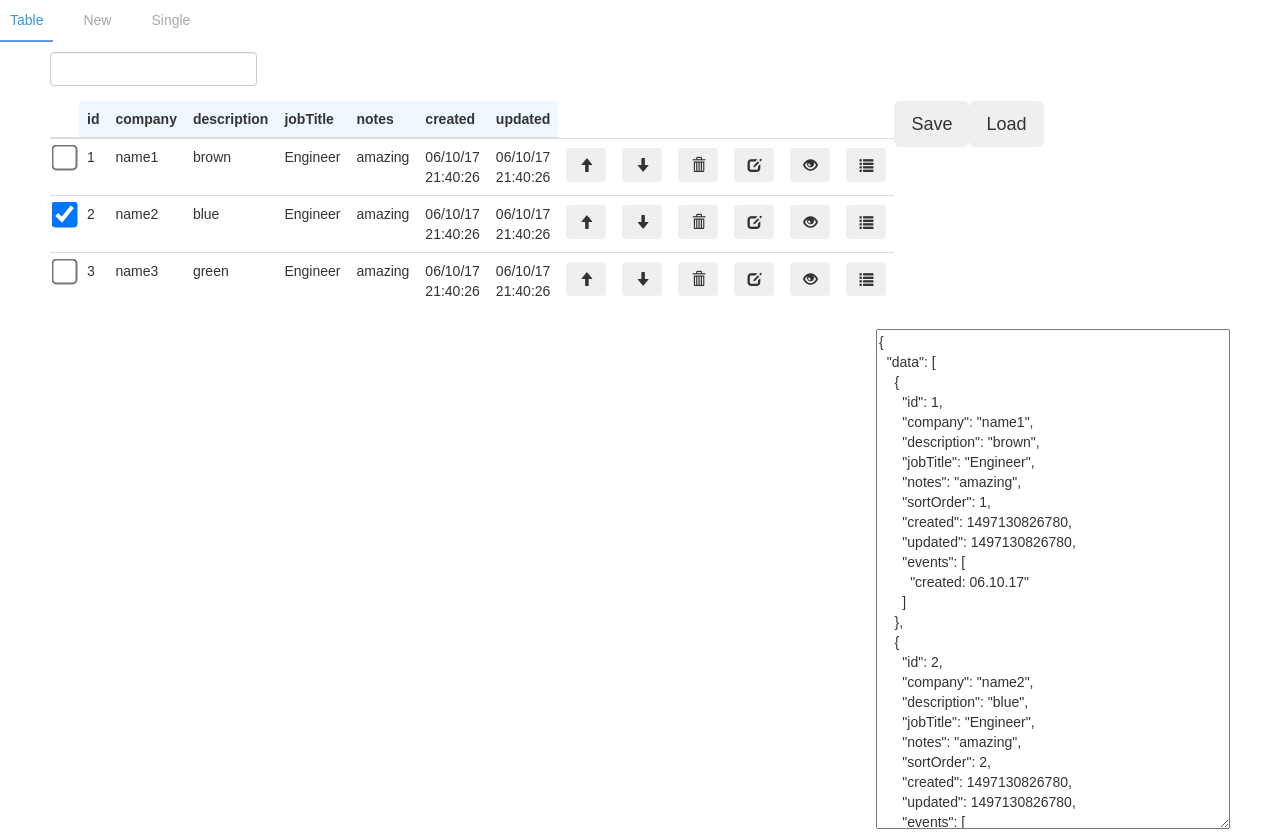
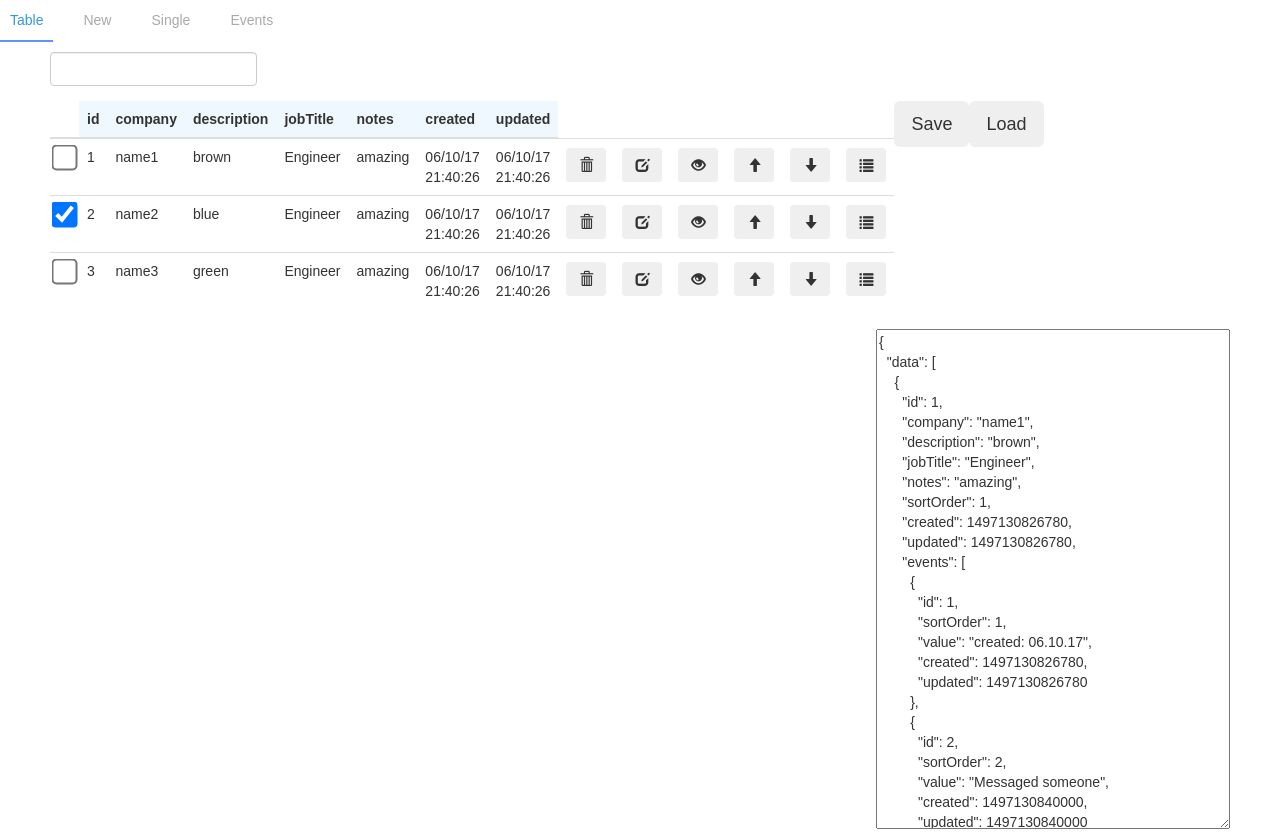
Before and after one commit to EliasCole3/operation-silver, a React (Create React App) app: page / in a window 1280 px wide. Built offline with nearby package versions, Linux system fonts and the light colour scheme.

Commit message:
almost done refactoring Table to be more independent

```diff
--- a/gui-tests/wdio.conf.js
+++ b/gui-tests/wdio.conf.js
@@ -121,7 +121,8 @@ exports.config = {
   // Options to be passed to Mocha.
   // See the full list at http://mochajs.org/
   mochaOpts: {
-    ui: 'bdd'
+    ui: 'bdd',
+    compilers: ['js:babel-register']
   },
   //
   // =====
--- a/src/App.js
+++ b/src/App.js
@@ -42,6 +42,7 @@ class App extends Component {
       console.log(`failed to retrieve data from local storage, loading data from test file`)
       state = testdata1
       localStorage.setItem('operation-silver-last-id', '3')
+      localStorage.setItem('operation-silver-data', JSON.stringify(state))
     } else {
       state = localStorageState
     }
@@ -122,7 +123,7 @@ class App extends Component {
     })[0]
     console.log(entry)
     this.setState({
-      modalOpen: true,
+      activeTab: 4,
       entryWithEventsToUpdate: entry
     }, this.updateLocalStorage)
   }
@@ -186,35 +187,120 @@ class App extends Component {
     this.setState({ activeTab: index }, this.updateLocalStorage)
   }
 
-  render() {
+  getEntriesTable = () => {
+    if(this.state.data.length !== 0) {
       return (
-      <div className='App'>
-
-
-
-        <Tabs
-          tabActive={this.state.activeTab}
-          onAfterChange={this.afterTabChange}
-        >
-
-          <Tabs.Panel title='Table'>
-
         <Table
+          enabledFeatures={[
+            'row selectors',
+            'row transiency',
+            'column sorting',
+            'search',
+            'delete',
+            'update',
+            'view'
+          ]}
+          customRowButtons={[
+            {
+              key: 'events',
+              glyphicon: 'list',
+              handler: this.showEventsView
+            }
+          ]}
           data={this.state.data}
+          updateData={data => {
+            let state = clone(this.state)
+            state.data = data
+            this.setState(state)
+          }}
+          tableSettings={this.state.tableSettings.entries}
+          updateTableSettings={newSettings => {
+            let state = clone(this.state)
+            state.tableSettings.entries = newSettings
+            this.setState(state)
+          }}
+          updateTableSettingsAndData={(settings, data) => {
+            let state = clone(this.state)
+            state.data = data
+            state.tableSettings.entries = settings
+            this.setState(state)
+          }}
           deleteEntry={this.deleteEntry}
           updateEntry={this.updateEntry}
           showUpdateForm={this.showUpdateForm}
           showSingleView={this.showSingleView}
           showEventsView={this.showEventsView}
-              updateGlobalState={this.updateGlobalState}
-              table={this.state.table}
           rowSelectorClicked={this.rowSelectorClicked}
         />
+      )
+    } else {
+      return (
+        <h2>There is no data currently. Please head to 'New' to create an entry :)</h2>
+      )
+    }
+  }
 
-            <div id='state-box-wrapper'>
-              <textarea id='state-box' value={JSON.stringify(this.state, '', 2)} onChange={e => { }}></textarea>
+  getEventsTable = () => {
+    if(this.state.entryWithEventsToUpdate) {
+      return (
+        <div id=''>
+          <h2>Events view for {this.state.entryWithEventsToUpdate.company}</h2>
+          <Table
+            enabledFeatures={[
+              'row selectors',
+              'row transiency',
+              'column sorting',
+              'search',
+              'delete',
+              'update',
+              'view'
+            ]}
+            data={this.state.entryWithEventsToUpdate.events}
+            updateData={data => {
+              let state = clone(this.state)
+              let index = state.data.findIndex(x => {
+                return x.id === this.state.entryWithEventsToUpdate.id
+              })
+              state.data[index].events = data
+              state.entryWithEventsToUpdate = state.data[index]
+              this.setState(state)
+            }}
+            tableSettings={this.state.tableSettings.events}
+            updateTableSettings={newSettings => {
+              let state = clone(this.state)
+              state.tableSettings.events = newSettings
+              this.setState(state)
+            }}
+            updateTableSettingsAndData={(settings, data) => {
+              let state = clone(this.state)
+
+              let index = state.data.findIndex(x => {
+                return x.id === this.state.entryWithEventsToUpdate.id
+              })
+              state.data[index].events = data
+              state.entryWithEventsToUpdate = state.data[index]
+
+              state.tableSettings.events = settings
+              this.setState(state)
+            }}
+            deleteEntry={this.deleteEntry}
+            updateEntry={this.updateEntry}
+            showUpdateForm={this.showUpdateForm}
+            showSingleView={this.showSingleView}
+            showEventsView={this.showEventsView}
+            rowSelectorClicked={this.rowSelectorClicked}
+          />
         </div>
+      )
+    } else {
+      return (
+        <div id=''>Nothing to see here. Move along.</div>
+      )
+    }
+  }
 
+  getSaveButton = () => {
+    return(
       <button
         id='savefile'
         className='btn btn-lg'
@@ -223,7 +309,11 @@ class App extends Component {
           savefile(JSON.stringify(this.state, '', 2), filename)
         }}
       >Save</button>
+    )
+  }
 
+  getLoadButton = () => {
+    return(
       <button
         id='loadfile'
         className='btn btn-lg'
@@ -234,15 +324,33 @@ class App extends Component {
           })
         }}
       >Load</button>
+    )
+  }
+
+  getStateBox = () => {
+    return(
+      <div id='state-box-wrapper'>
+        <textarea id='state-box' value={JSON.stringify(this.state, '', 2)} onChange={e => { }}></textarea>
+      </div>
+    )
+  }
 
 
+  render() {
+    return (
+      <div className='App'>
 
+        <Tabs
+          tabActive={this.state.activeTab}
+          onAfterChange={this.afterTabChange}
+        >
 
-
+          <Tabs.Panel title='Table'>
+            {this.getEntriesTable()}
+            {this.getStateBox()}
+            {this.getSaveButton()}
+            {this.getLoadButton()}
           </Tabs.Panel>
-
-
-
 
           <Tabs.Panel title='New'>
             <CreateEntryForm
@@ -258,7 +366,16 @@ class App extends Component {
               </pre>
             </div>
           </Tabs.Panel>
+
+          <Tabs.Panel title='Events'>
+            <div id='events-table-wrapper'>
+              {this.getEventsTable()}
+            </div>
+          </Tabs.Panel>
+
         </Tabs>
+
+
 
         {/*for gui tests*/}
         <button id='reload-state-from-local-storage-button' onClick={this.reloadStateFromLocalStorage}></button>
@@ -276,4 +393,6 @@ class App extends Component {
   }
 }
 
+
+
 export default App
--- a/src/components/table.jsx
+++ b/src/components/table.jsx
@@ -12,34 +12,34 @@ class Table extends React.Component {
   // }
 
   onMoveRowUpButtonClicked = e => {
-    let newState = clone(this.props)
+    let data = clone(this.props.data)
     let id = +e.target.getAttribute('data-entry-id')
-    let fromIndex = newState.data.findIndex(x => {
+    let fromIndex = data.findIndex(x => {
       return x.id === id
     })
-    newState.data = arraymove(newState.data, fromIndex, fromIndex - 1)
+    data = arraymove(data, fromIndex, fromIndex - 1)
 
     // set the sortOrder to the array index
-    newState.data.forEach((x, i) => {
+    data.forEach((x, i) => {
       x.sortOrder = i
     })
 
-    this.props.updateGlobalState(newState)
+    this.props.updateData(data)
   }
   onMoveRowDownButtonClicked = e => {
-    let newState = clone(this.props)
+    let data = clone(this.props.data)
     let id = +e.target.getAttribute('data-entry-id')
-    let fromIndex = newState.data.findIndex(x => {
+    let fromIndex = data.findIndex(x => {
       return x.id === id
     })
-    newState.data = arraymove(newState.data, fromIndex, fromIndex + 1)
+    data = arraymove(data, fromIndex, fromIndex + 1)
 
     // set the sortOrder to the array index
-    newState.data.forEach((x, i) => {
+    data.forEach((x, i) => {
       x.sortOrder = i
     })
 
-    this.props.updateGlobalState(newState)
+    this.props.updateData(data)
   }
 
   onDeleteRowButtonClicked = e => {
@@ -54,9 +54,6 @@ class Table extends React.Component {
 
   onUpdateRowButtonClicked = e => {
     let id = +e.target.getAttribute('data-entry-id')
-    // let index = this.props.data.findIndex(x => {
-    //   return x.id === id
-    // })
     this.props.showUpdateForm(id)
   }
 
@@ -71,39 +68,42 @@ class Table extends React.Component {
   }
 
   sortColumn = column => {
-    let newState = clone(this.props)
+    let newSettings = clone(this.props.tableSettings)
+    let data = clone(this.props.data)
 
-    if(this.props.table.currentSortColumn === column && this.props.table.currentSortDirection === 'descending') {
-      newState.data.sort((x, y) => {
+    if(this.props.tableSettings.currentSortColumn === column && this.props.tableSettings.currentSortDirection === 'descending') {
+      data.sort((x, y) => {
         // sort ascending
         if(x[column] > y[column]) return 1
         if(x[column] < y[column]) return -1
         return 0
       })
-      newState.table.currentSortDirection = 'ascending'
+      newSettings.currentSortDirection = 'ascending'
     } else {
-      newState.data.sort((x, y) => {
+      data.sort((x, y) => {
         // sort descending
         if(x[column] > y[column]) return -1
         if(x[column] < y[column]) return 1
         return 0
       })
-      newState.table.currentSortDirection = 'descending'
+      newSettings.currentSortDirection = 'descending'
     }
 
-    newState.table.currentSortColumn = column
+    newSettings.currentSortColumn = column
 
-    this.props.updateGlobalState(newState)
+    this.props.updateTableSettingsAndData(newSettings, data)
   }
 
   buildTable() {
     let data = clone(this.props.data)
 
+    // console.log(this.props.tableSettings)
+
     // filter the table data down based on the search string
-    if(this.props.table.searchString !== '') {
-      console.log(`current search string: '${this.props.table.searchString}'`)
+    if(this.props.tableSettings.searchString !== '') {
+      console.log(`current search string: '${this.props.tableSettings.searchString}'`)
 
-      let regex = new RegExp(this.props.table.searchString, 'i')
+      let regex = new RegExp(this.props.tableSettings.searchString, 'i')
 
       data = data.filter(x => {
         for(let prop in x) {
@@ -113,22 +113,26 @@ class Table extends React.Component {
       })
     }
 
+    let columnHeaders = []
+
     // empty header cell for the row select
-    let columnHeaders = [
-      (<th key='row-selector'></th>)
-    ]
+    if(this.props.enabledFeatures && this.props.enabledFeatures.includes('row selectors')) {
+      columnHeaders.push(<th key='row-selector'></th>)
+    }
 
     // get column headers from the first object's properties
     for(let prop in data[0]) {
-      if(!this.props.table.hiddenTableProperties.includes(prop)) {
-        let className = this.props.table.currentSortColumn === prop ? 'column-header-sorted' : 'column-header'
+      if(!this.props.tableSettings.hiddenTableProperties.includes(prop)) {
+        let className = this.props.tableSettings.currentSortColumn === prop ? 'column-header-sorted' : 'column-header'
         columnHeaders.push(
           <th
             className={className}
             key={prop}
             name={prop}
             onClick={e => {
+              if(this.props.enabledFeatures && this.props.enabledFeatures.includes('column sorting')) {
                 this.sortColumn(e.target.getAttribute('name'))
+              }
             }}
           >
             {prop}
@@ -156,9 +160,11 @@ class Table extends React.Component {
           onUpdateRowButtonClicked={this.onUpdateRowButtonClicked}
           onSingleViewRowButtonClicked={this.onSingleViewRowButtonClicked}
           onEventsRowButtonClicked={this.onEventsRowButtonClicked}
-          hiddenTableProperties={this.props.table.hiddenTableProperties}
-          table={this.props.table}
+          hiddenTableProperties={this.props.tableSettings.hiddenTableProperties}
+          tableSettings={this.props.tableSettings}
           rowSelectorClicked={this.props.rowSelectorClicked}
+          customRowButtons={this.props.customRowButtons}
+          enabledFeatures={this.props.enabledFeatures}
         />
       )
     })
@@ -171,8 +177,9 @@ class Table extends React.Component {
       <div id='table-wrapper'>
         <ControlBar
           data={this.props.data}
-          table={this.props.table}
-          updateGlobalState={this.props.updateGlobalState}
+          tableSettings={this.props.tableSettings}
+          updateTableSettings={this.props.updateTableSettings}
+          enabledFeatures={this.props.enabledFeatures}
         />
         {table}
       </div>
@@ -190,32 +197,35 @@ class Table extends React.Component {
 
 
 class ControlBar extends React.Component {
-  // constructor(props) {
-  //   super(props)
-  // }
+  build = () => {
+    let elements = []
+
+    if(this.props.enabledFeatures && this.props.enabledFeatures.includes('search')) {
+      elements.push(<SearchBox
+        key='searchbox'
+        data={this.props.data}
+        tableSettings={this.props.tableSettings}
+        updateTableSettings={this.props.updateTableSettings}
+      />)
+    }
+
+    return elements
+  }
 
   render() {
     return (
       <div id='table-control-bar'>
-        <SearchBox
-          data={this.props.data}
-          table={this.props.table}
-          updateGlobalState={this.props.updateGlobalState}
-        />
+        {this.build()}
       </div>
     )
   }
 }
 
 class SearchBox extends React.Component {
-  // constructor(props) {
-  //   super(props)
-  // }
-
   search = searchString => {
-    let table = clone(this.props.table)
-    table.searchString = searchString
-    this.props.updateGlobalState({table: table})
+    let tableSettings = clone(this.props.tableSettings)
+    tableSettings.searchString = searchString
+    this.props.updateTableSettings(tableSettings)
   }
 
   render() {
@@ -236,16 +246,11 @@ class SearchBox extends React.Component {
 
 
 class Row extends React.Component {
-  // constructor(props) {
-  //   super(props)
-  //   // this.state = {}
-  // }
-
   render() {
     let cells = []
 
-    let checked = this.props.table.selectedEntryIds.includes(this.props.entry.id) ? true : false
-
+    if(this.props.enabledFeatures && this.props.enabledFeatures.includes('row selectors')) {
+      let checked = this.props.tableSettings.selectedEntryIds.includes(this.props.entry.id) ? true : false
       cells.push(
         <Cell key='row-selector'>
           <input
@@ -259,6 +264,7 @@ class Row extends React.Component {
           />
         </Cell>
       )
+    }
 
     for(let prop in this.props.entry) {
       if(!this.props.hiddenTableProperties.includes(prop)) {
@@ -273,14 +279,44 @@ class Row extends React.Component {
       }
     }
 
-    let buttons = [
-      <td key='up'><RowButton classes='button-move-row-up glyphicon glyphicon-arrow-up' entryId={this.props.entry.id} clicked={this.props.onMoveRowUpButtonClicked} /></td>,
-      <td key='down'><RowButton classes='button-move-row-down glyphicon glyphicon-arrow-down' entryId={this.props.entry.id} clicked={this.props.onMoveRowDownButtonClicked} /></td>,
-      <td key='delete'><RowButton classes='button-delete-row glyphicon glyphicon-trash' entryId={this.props.entry.id} clicked={this.props.onDeleteRowButtonClicked} /></td>,
-      <td key='update'><RowButton classes='button-update-row glyphicon glyphicon-edit' entryId={this.props.entry.id} clicked={this.props.onUpdateRowButtonClicked} /></td>,
-      <td key='single-view'><RowButton classes='button-single-view-row glyphicon glyphicon-eye-open' entryId={this.props.entry.id} clicked={this.props.onSingleViewRowButtonClicked} /></td>,
-      <td key='events'><RowButton classes='button-events-row glyphicon glyphicon-list' entryId={this.props.entry.id} clicked={this.props.onEventsRowButtonClicked} /></td>
-    ]
+    let buttons = []
+
+
+
+    if(this.props.enabledFeatures && this.props.enabledFeatures.includes('delete')) {
+      buttons.push(<td key='delete'><RowButton classes='button-delete-row glyphicon glyphicon-trash' entryId={this.props.entry.id} clicked={this.props.onDeleteRowButtonClicked} /></td>)
+    }
+
+    if(this.props.enabledFeatures && this.props.enabledFeatures.includes('update')) {
+      buttons.push(<td key='update'><RowButton classes='button-update-row glyphicon glyphicon-edit' entryId={this.props.entry.id} clicked={this.props.onUpdateRowButtonClicked} /></td>)
+    }
+
+    if(this.props.enabledFeatures && this.props.enabledFeatures.includes('view')) {
+      buttons.push(<td key='single-view'><RowButton classes='button-single-view-row glyphicon glyphicon-eye-open' entryId={this.props.entry.id} clicked={this.props.onSingleViewRowButtonClicked} /></td>)
+    }
+
+    if(this.props.enabledFeatures && this.props.enabledFeatures.includes('row transiency')) {
+      buttons.push(<td key='up'> <RowButton classes='button-move-row-up glyphicon glyphicon-arrow-up' entryId={this.props.entry.id} clicked={this.props.onMoveRowUpButtonClicked} /></td>)
+      buttons.push(<td key='down'><RowButton classes='button-move-row-down glyphicon glyphicon-arrow-down' entryId={this.props.entry.id} clicked={this.props.onMoveRowDownButtonClicked} /></td>)
+    }
+
+    if(this.props.customRowButtons && this.props.customRowButtons.length !== 0) {
+      this.props.customRowButtons.forEach(x => {
+        let classes = `button-${x.key}-row glyphicon glyphicon-${x.glyphicon}`
+        buttons.push(
+          <td key={x.key}>
+            <RowButton
+              classes={classes}
+              entryId={this.props.entry.id}
+              clicked={e => {
+                let id = +e.target.getAttribute('data-entry-id')
+                x.handler(id)
+              }}
+            />
+          </td>
+        )
+      })
+    }
 
     return <tr
       data-entry-id={this.props.entry.id} // hook for gui tests
--- a/src/sample-data/data1.js
+++ b/src/sample-data/data1.js
@@ -10,7 +10,27 @@ let data = {
       created: 1497130826780,
       updated: 1497130826780,
       events: [
-        'created: 06.10.17'
+        {
+          id: 1,
+          sortOrder: 1,
+          value: 'created: 06.10.17',
+          created: 1497130826780,
+          updated: 1497130826780
+        },
+        {
+          id: 2,
+          sortOrder: 2,
+          value: 'Messaged someone',
+          created: 1497130840000,
+          updated: 1497130840000
+        },
+        {
+          id: 3,
+          sortOrder: 3,
+          value: 'to do for this entry\n-----------------\nasdf\nasdf\nasdf',
+          created: 1497130860000,
+          updated: 1497130860000
+        }
       ]
     },
     {
@@ -23,7 +43,13 @@ let data = {
       created: 1497130826780,
       updated: 1497130826780,
       events: [
-        'created: 06.10.17'
+        {
+          id: 1,
+          sortOrder: 1,
+          value: 'created: 06.10.17',
+          created: 1497130826780,
+          updated: 1497130826780
+        }
       ]
     },
     {
@@ -36,7 +62,13 @@ let data = {
       created: 1497130826780,
       updated: 1497130826780,
       events: [
-        'created: 06.10.17'
+        {
+          id: 1,
+          sortOrder: 1,
+          value: 'created: 06.10.17',
+          created: 1497130826780,
+          updated: 1497130826780
+        }
       ]
     }
   ],
@@ -45,7 +77,8 @@ let data = {
   entryToUpdate: null,
   entryWithEventsToUpdate: null,
   singleViewEntry: null,
-  table: {
+  tableSettings: {
+    entries: {
       currentSortColumn: null,
       currentSortDirection: 'ascending',
       selectedEntryIds: [2],
@@ -55,6 +88,16 @@ let data = {
         'events'
       ]
     },
+    events: {
+      currentSortColumn: null,
+      currentSortDirection: 'ascending',
+      selectedEntryIds: [],
+      searchString: '',
+      hiddenTableProperties: [
+        'sortOrder'
+      ]
+    }
+  },
   activeTab: 1
 }
 
```
Also changed, not shown: gui-tests/tests.js (+6 -2 lines). Lines whose indentation alone changed are shown as unchanged.
